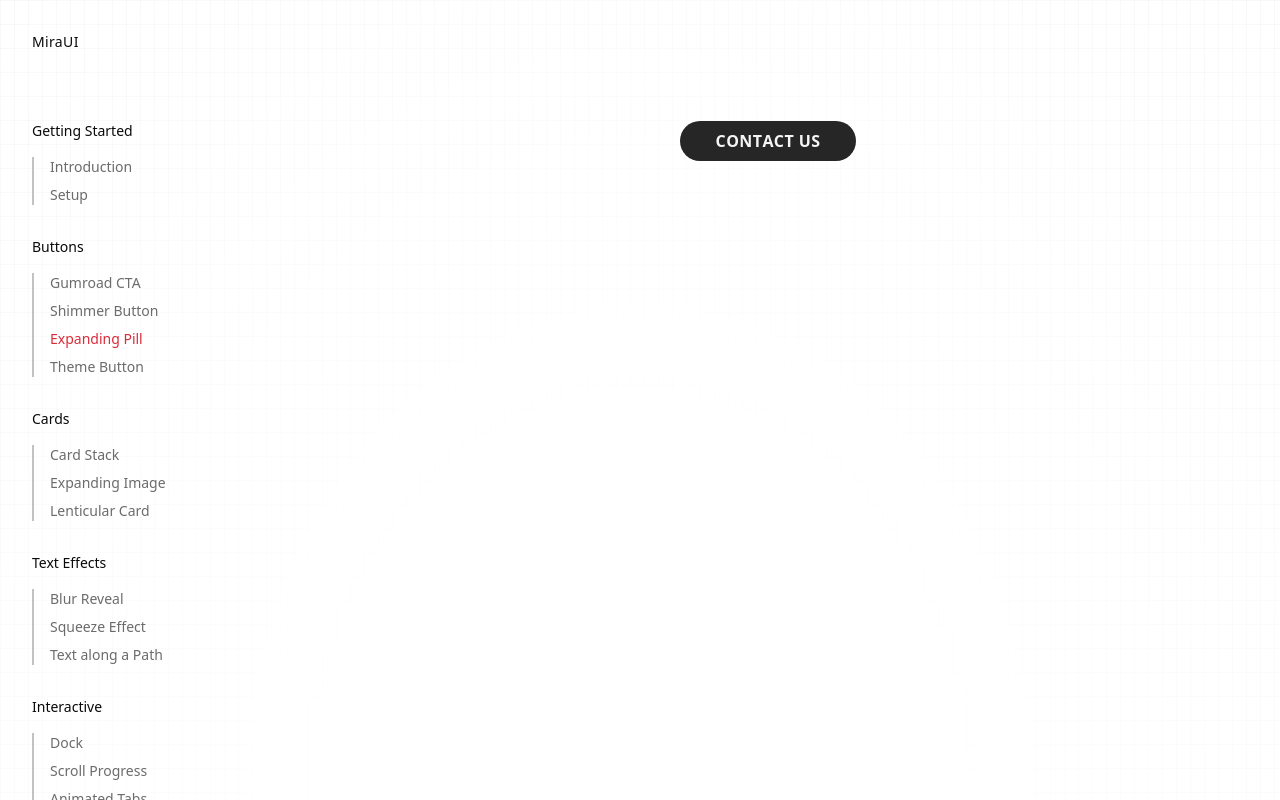
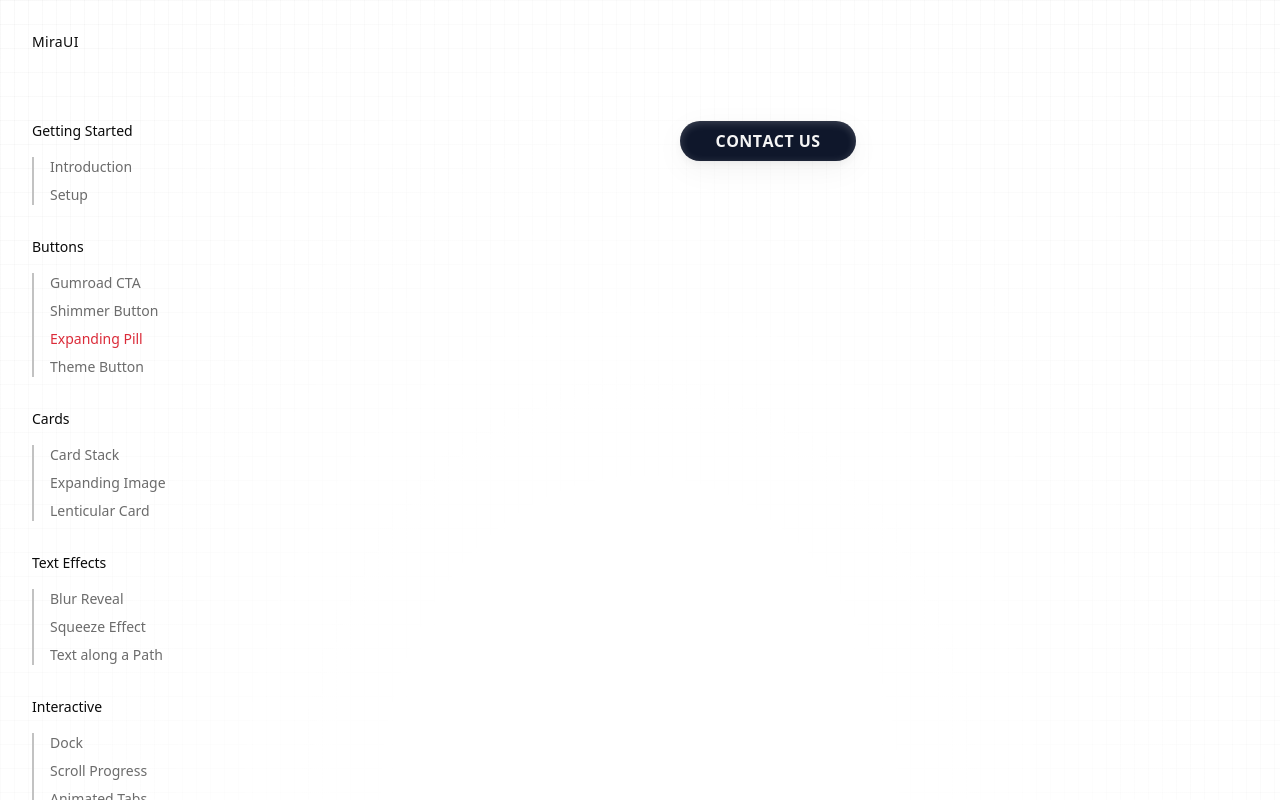
Before and after one commit to k4rtikay/ui-lab, a Next.js app: page /components/expanding-pill in a window 1280 px wide. Built offline with nearby package versions, Linux system fonts and the light colour scheme; some icons are missing.

Commit message:
style(ExpandingPill): style light and dark states

```diff
--- a/src/app/components/expanding-pill/page.tsx
+++ b/src/app/components/expanding-pill/page.tsx
@@ -27,7 +27,7 @@ export default function ExpandingPillPage({
     return(
         <div className="flex justify-center">
            <ExpandingPill links={icons} text="CONTACT US"
-           className="w-44 h-10 bg-neutral-800 text-neutral-100 font-semibold tracking-wide px-8 py-4 rounded-full cursor-pointer"></ExpandingPill>
+           className="w-44 h-10 bg-slate-900 text-neutral-100 dark:bg-[#f1f0f0] dark:text-neutral-800/80 font-semibold tracking-wide px-8 py-4 rounded-full shadow-[0px_1px_2px_-1px_rgba(0,0,0,0.05),0px_4px_8px_-1px_rgba(0,0,0,0.05),0px_8px_32px_-1px_rgba(0,0,0,0.05),inset_0px_2px_8px_rgba(255,255,255,0.2)] dark:shadow-[0px_0px_20px_rgba(255,255,255,0.35)] cursor-pointer"></ExpandingPill>
         </div>
     )
 }
```
